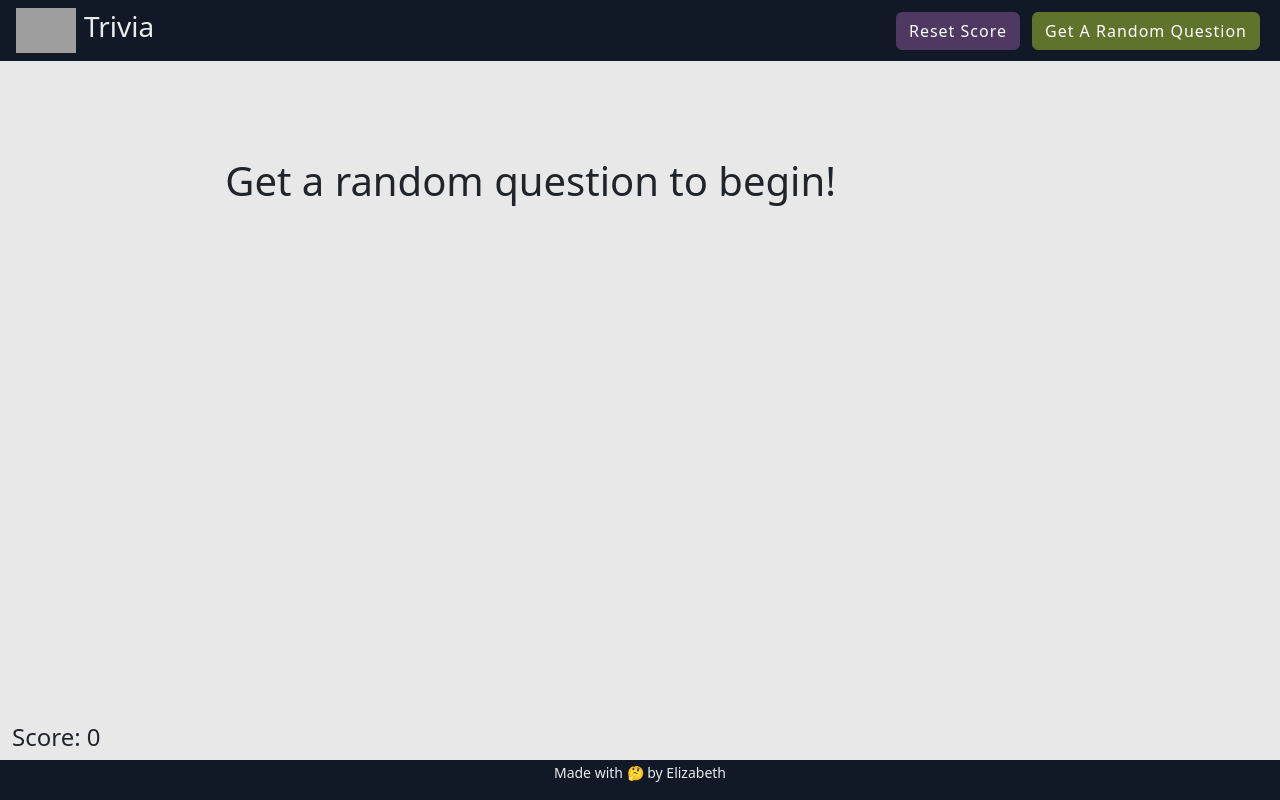
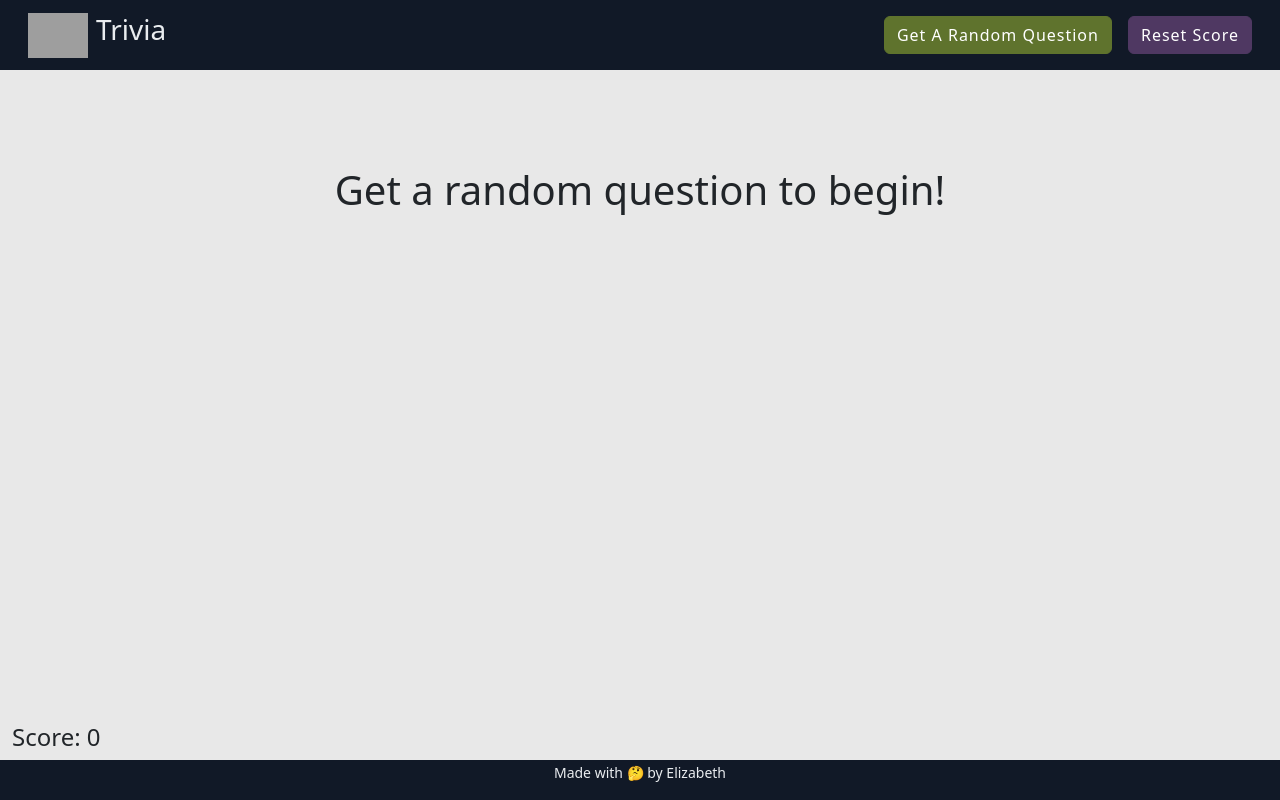
Before and after one commit to ElizabethKeyes/trivia, a website with bundled scripts: page index.html in a window 1280 px wide. Built offline with nearby package versions, Linux system fonts and the light colour scheme; no server answers; grey boxes are pictures that could not be loaded; a script that the page names is missing.

Commit message:
Adjusted row/column layout

```diff
--- a/assets/style/style.css
+++ b/assets/style/style.css
@@ -1,4 +1,9 @@
 /* BASIC STYLES HERE */
+.my-header {
+  min-height: 8vh;
+  align-items: center;
+}
+
 .my-card {
   background-color: #fff;
   border-radius: 5px;
@@ -11,16 +16,6 @@
   transition: all .2s ease-in-out
 }
 
-.q-button {
-  position: fixed;
-  right: 20px;
-}
-
-.reset-button {
-  position: fixed;
-  right: 260px;
-}
-
 .my-score {
   position: fixed;
   bottom: 40px;
--- a/index.html
+++ b/index.html
@@ -15,22 +15,24 @@
   <title>Trivia</title>
 </head>
 
-<body>
-  <header>
-    <nav class="navbar navbar-dark navbar-expand bg-dark text-light no-select">
+<body class="container-fluid">
+  <header class="bg-dark text-light no-select row my-header">
+    <div class="col-3 d-flex">
       <img src="https://freesvg.org/img/jean_victor_balin_unknown_green.png" height="45" alt="" loading="lazy"
         class="ms-3">
       <h3 class="ms-2">Trivia</h3>
-      <button class="btn btn-success q-button" onclick="app.questionsController.chooseQuestion()">Get a random
+    </div>
+    <div class="col-9 d-flex justify-content-end">
+      <button class="btn btn-success my-3" onclick="app.questionsController.chooseQuestion()">Get a random
         question</button>
-      <button class="btn btn-info reset-button" onclick="app.questionsController.resetScore()">Reset Score</button>
-    </nav>
+      <button class="btn btn-info m-3" onclick="app.questionsController.resetScore()">Reset Score</button>
+    </div>
   </header>
   <main>
-    <div class="container-fluid">
+    <div>
       <section class="row justify-content-center">
         <div class="col-8" id="question">
-          <h1 class="mt-5 pt-5">Get a random question to begin!</h1>
+          <h1 class="mt-5 pt-5 text-center">Get a random question to begin!</h1>
 
           <!-- <div class="my-card elevation-3">
             <h3>Question</h3>
@@ -59,7 +61,7 @@
       </section>
     </div>
   </main>
-  <footer class="bg-dark text-light">
+  <footer class="bg-dark text-light row">
     <div class="text-center no-select">
       <p><small>Made with 🤔 by Elizabeth</small></p>
     </div>
```
